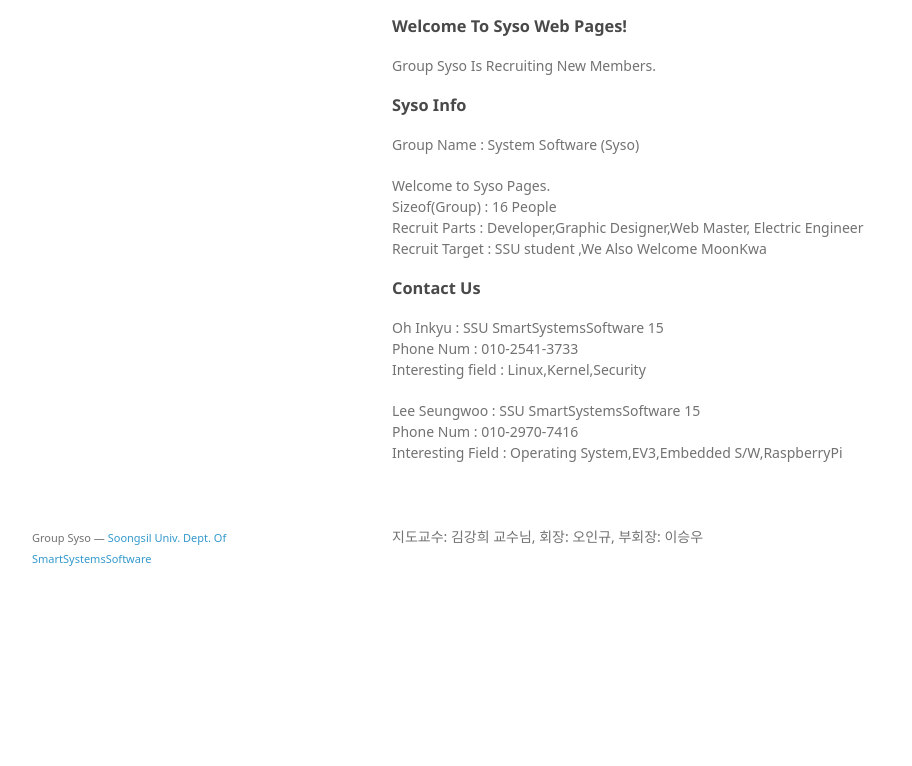
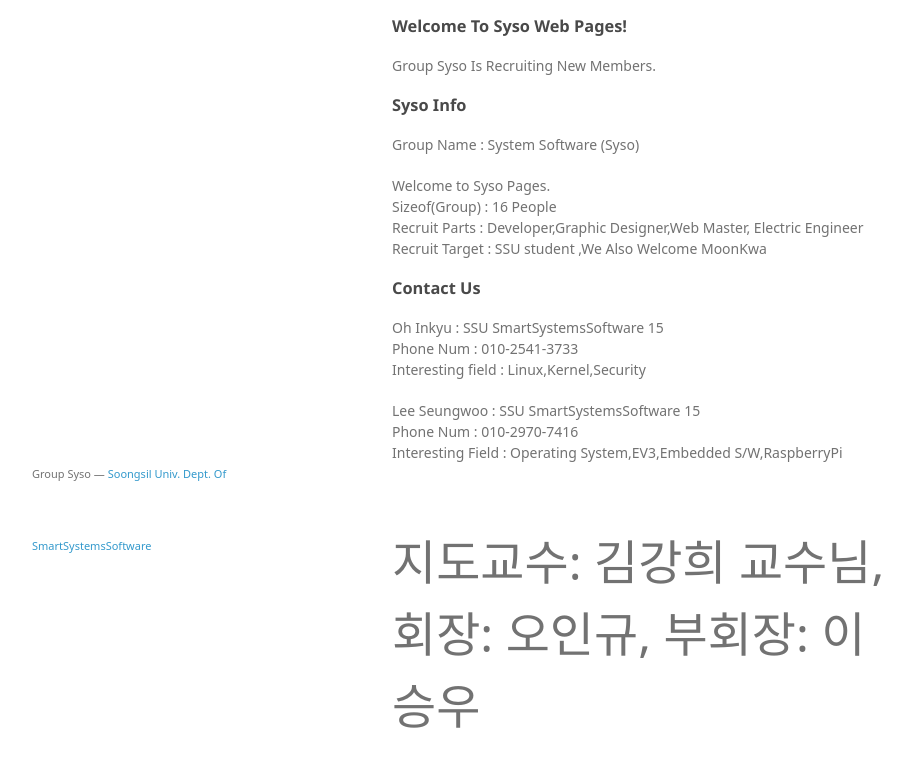
Before and after one commit to ssu-syso/old-web, a plain HTML site: page index.html in a window 1280 px wide. Shown: the part 162-928 px from the top of the page, without its empty margins (178-1090 px from the left). Before the commit the page ends 800 px from the top, so only its background shows below. Drawn offline with Linux system fonts and the light colour scheme; a web font is replaced by a local one.

Commit message:
first commit

```diff
--- a/index.html
+++ b/index.html
@@ -50,7 +50,7 @@ Interesting field : Linux,Kernel,Security <br /></p>
 Phone Num : 010-2970-7416 <br />
 Interesting Field : Operating System,EV3,Embedded S/W,RaspberryPi <br />
 <br /><br /><br />
-지도교수: 김강희 교수님, 회장: 오인규, 부회장: 이승우<br />
+<font size =10>지도교수: 김강희 교수님, 회장: 오인규, 부회장: 이승우<br />
 
 </p>
 
```
